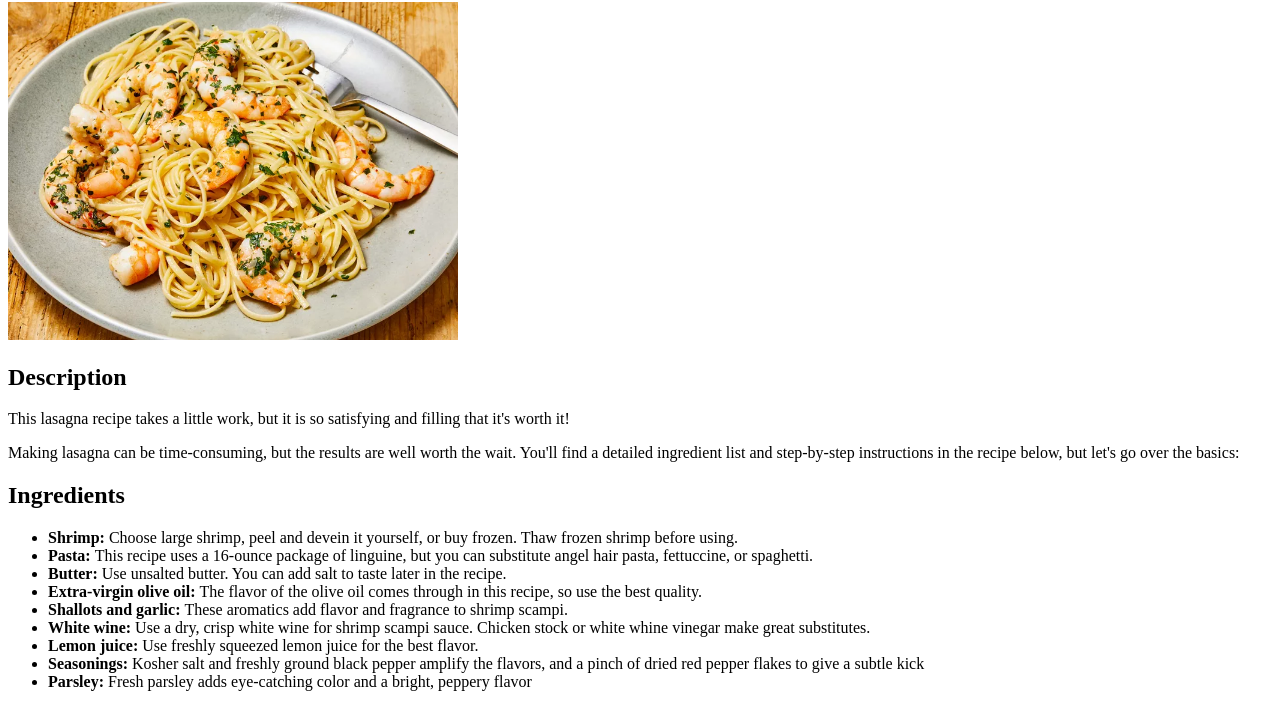
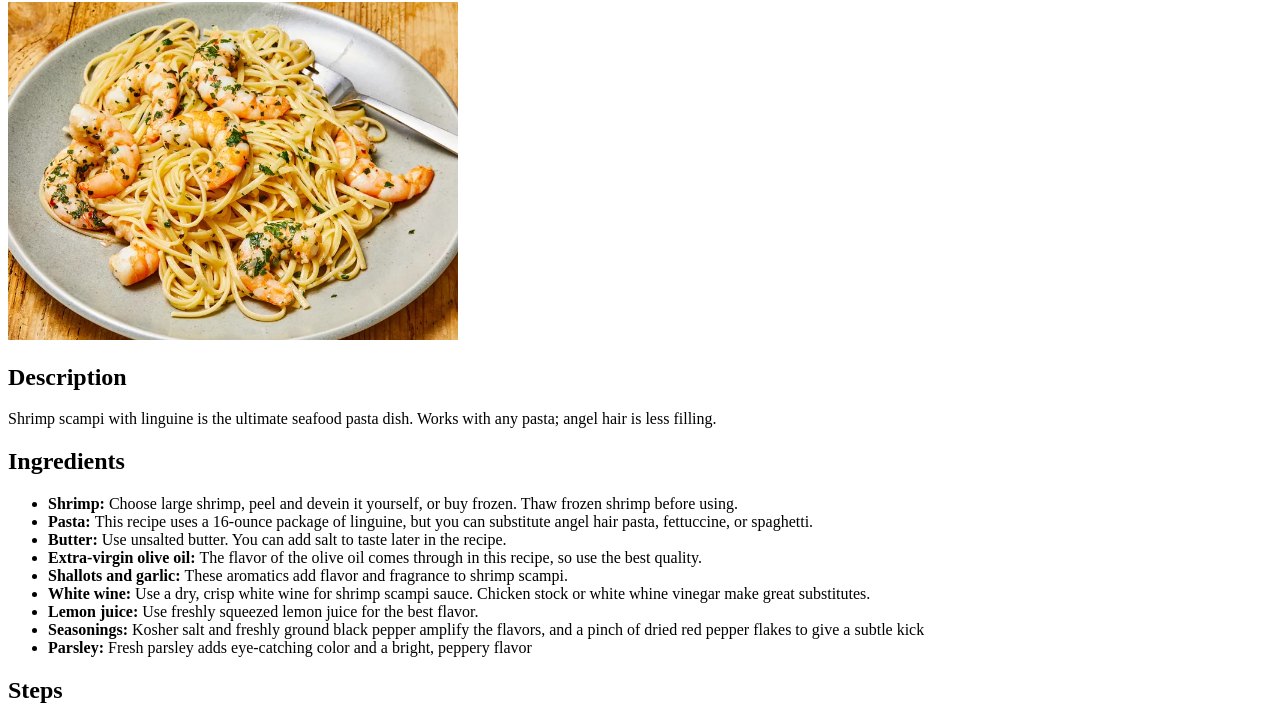
Before and after one commit to maybe-auto-generated/odin-recipes, a plain HTML site: page recipes/scampi.html in a window 1280 px wide. Shown: the part 78-786 px from the top of the page. Drawn offline with Linux system fonts and the light colour scheme.

Commit message:
Change scampi description

```diff
--- a/recipes/scampi.html
+++ b/recipes/scampi.html
@@ -9,8 +9,7 @@
     <h1>Shrimp Scampi</h1>
     <img src="../images/scampi.webp" alt="Shrimp Scampi" width="450">
     <h2>Description</h2>
-    <p>This lasagna recipe takes a little work, but it is so satisfying and filling that it's worth it!</p>
-    <p>Making lasagna can be time-consuming, but the results are well worth the wait. You'll find a detailed ingredient list and step-by-step instructions in the recipe below, but let's go over the basics:</p>
+    <p>Shrimp scampi with linguine is the ultimate seafood pasta dish. Works with any pasta; angel hair is less filling.</p>
     <h2>Ingredients</h2>
     <ul>
         <li><strong>Shrimp: </strong>Choose large shrimp, peel and devein it yourself, or buy frozen. Thaw frozen shrimp before using.</li>
```
